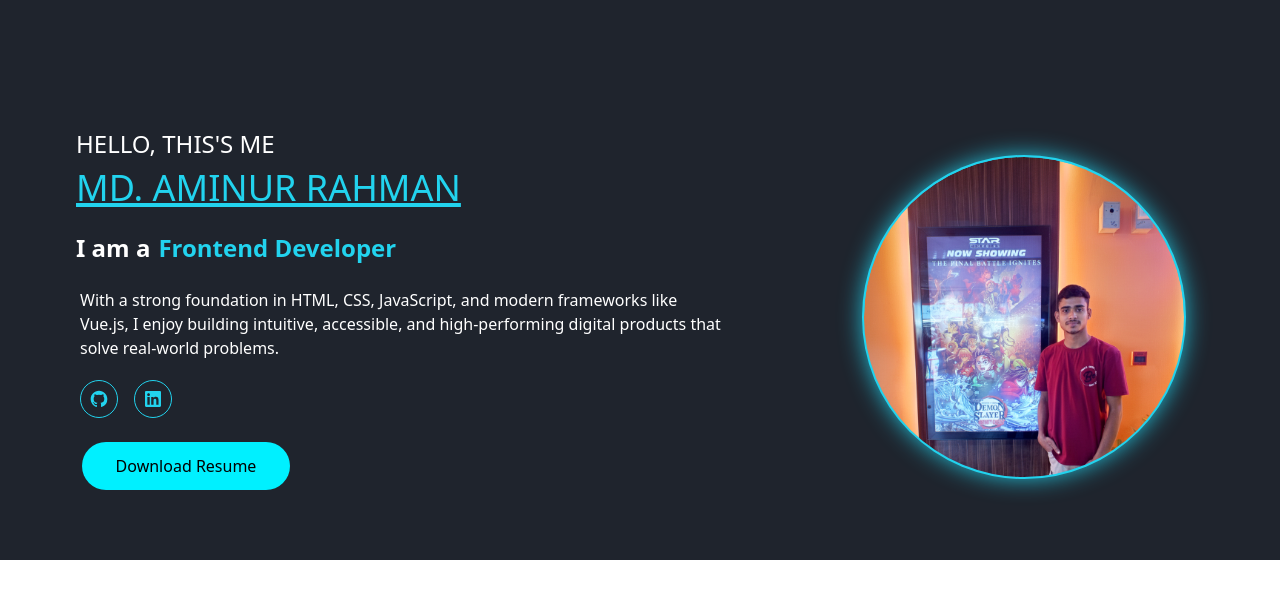
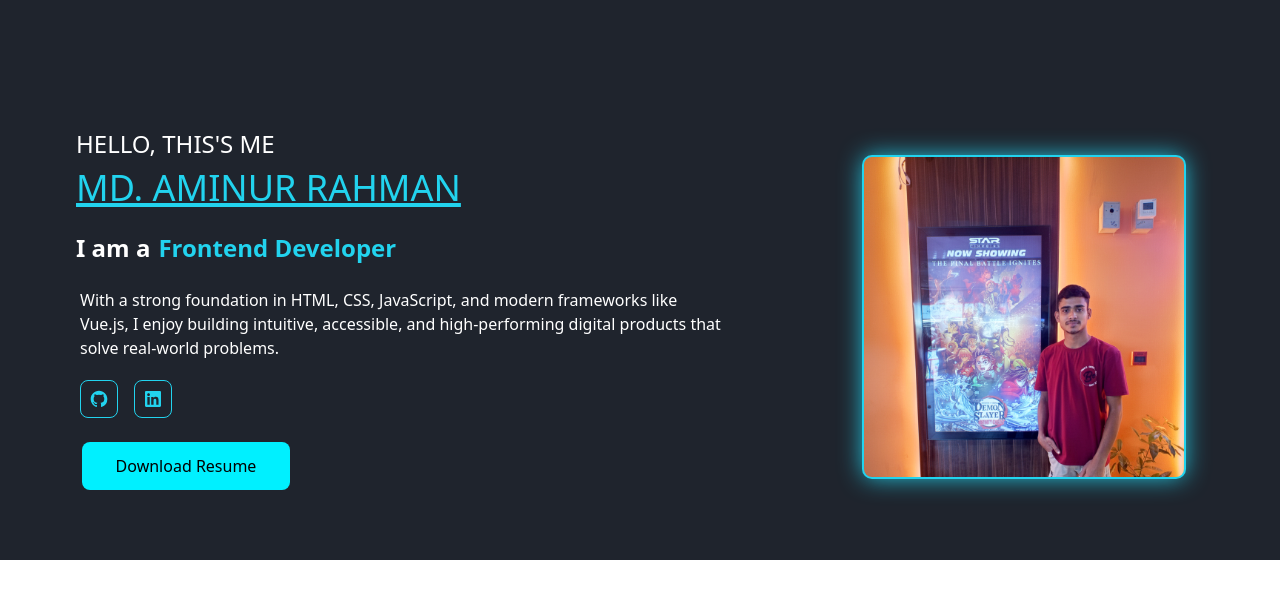
Before and after one commit to arsuhan/My-Portfolio, a Vue app: page /hero in a window 1280 px wide. Shown: the top 598 px of the page. Built offline with nearby package versions, Linux system fonts and the light colour scheme.

Commit message:
update edu

```diff
--- a/src/views/Education.vue
+++ b/src/views/Education.vue
@@ -2,7 +2,7 @@
 </script>
 
 <template>
-  <section id="education" class="py-16 bg-[#1f242d] text-white">
+  <section id="education" class="py-8 bg-[#1f242d] text-white">
     <div class="container mx-auto px-6 lg:px-28 text-center">
 
       <!-- Section Title -->
--- a/src/views/Header/Header.vue
+++ b/src/views/Header/Header.vue
@@ -59,8 +59,8 @@ onMounted(() => {
         <li><a href="#home" @click="handleLinkClick" class="transition underline text-cyan-400">Home</a></li>
         <li><a href="#about" @click="handleLinkClick" class="hover:text-cyan-400 hover:underline">About</a></li>
         <li><a href="#skill" @click="handleLinkClick" class="hover:text-cyan-400 hover:underline">Skills</a></li>
+        <li><a href="#project" @click="handleLinkClick" class="hover:text-cyan-400 hover:underline">Projects</a></li>
         <li><a href="#education" @click="handleLinkClick" class="hover:text-cyan-400 hover:underline">Education</a></li>
-        <li><a href="#project" @click="handleLinkClick" class="hover:text-cyan-400 hover:underline">Projects</a></li>
         <li><a href="#contact" @click="handleLinkClick" class="hover:text-cyan-400 hover:underline">Contact</a></li>
         <li>
           <!-- <button @click="toggleDarkMode" class="text-2xl ml-3">
@@ -96,8 +96,8 @@ onMounted(() => {
         <a href="#home" @click="handleLinkClick" class="hover:text-cyan-500">Home</a>
         <a href="#about" @click="handleLinkClick" class="hover:text-cyan-500">About</a>
         <a href="#skill" @click="handleLinkClick" class="hover:text-cyan-500">Skills</a>
+        <a href="#project" @click="handleLinkClick" class="hover:text-cyan-500">Projects</a>
         <a href="#education" @click="handleLinkClick" class="hover:text-cyan-500">Education</a>
-        <a href="#project" @click="handleLinkClick" class="hover:text-cyan-500">Projects</a>
         <a href="#contact" @click="handleLinkClick" class="hover:text-cyan-500">Contact</a>
       </div>
     </transition>
--- a/src/views/Hero.vue
+++ b/src/views/Hero.vue
@@ -45,7 +45,7 @@
             <a
               href="https://github.com/arsuhan"
               target="_blank"
-              class="text-cyan-400 border-cyan-400 hover:shadow-cyan-400 hover:text-cyan-400 border duration-500 hover:-translate-y-1.5 lg:p-2 md:p-2 p-2 rounded-full transition hover:shadow-[0_0_15px_rgba(0,0,0,0.4)]"
+              class="text-cyan-400 border-cyan-400 hover:shadow-cyan-400 hover:text-cyan-400 border duration-500 hover:-translate-y-1.5 lg:p-2 md:p-2 p-2 rounded-lg transition hover:shadow-[0_0_15px_rgba(0,0,0,0.4)]"
             >
               <svg
                 class="w-5 h-5"
@@ -83,7 +83,7 @@
             <!-- linke din -->
 
             <a href="https://www.linkedin.com/in/aminur-rahman-200366328/"
-            target="_blank" class="text-cyan-400 border-cyan-400 hover:shadow-cyan-400 hover:text-cyan-400 border duration-500 hover:-translate-y-1.5 p-2.5 rounded-full  transition hover:shadow-[0_0_15px_rgba(0,0,0,0.4)]">
+            target="_blank" class="text-cyan-400 border-cyan-400 hover:shadow-cyan-400 hover:text-cyan-400 border duration-500 hover:-translate-y-1.5 p-2.5 rounded-lg  transition hover:shadow-[0_0_15px_rgba(0,0,0,0.4)]">
               <svg class="lg:w-4 lg:h-4 xs:w-4 xs:h-4" fill="currentColor" viewBox="0 0 24 24">
                 <path d="M22.23 0H1.77C.79 0 0 .77 0 1.72v20.56C0 23.23.79 24 1.77 24H22.2c.98 0 1.8-.77 1.8-1.72V1.72C24 .77 23.2 0 22.23 0zM7.1 20.44H3.56V9H7.1v11.44zM5.34 7.52c-1.14 0-2.06-.91-2.06-2.03s.92-2.03 2.06-2.03 2.06.91 2.06 2.03-.92 2.03-2.06 2.03zM20.45 20.44h-3.53v-5.65c0-1.35-.03-3.08-1.88-3.08-1.89 0-2.18 1.47-2.18 2.99v5.74H9.33V9h3.39v1.56h.05c.47-.9 1.61-1.86 3.32-1.86 3.56 0 4.22 2.34 4.22 5.37v6.37z"/>
               </svg>
@@ -98,7 +98,7 @@
               target="_blank"
             >
               <button
-                class="w-48 md:w-52 lg:w-42 px-4 lg:px-8 py-2 md:py-3 text-black hover:shadow-cyan-400 bg-[#00f0ff] rounded-full font-medium duration-500 transition hover:shadow-[0_0_15px_rgba(0,0,0,0.4)]hover:shadow-cyan-400"
+                class="w-48 md:w-52 lg:w-42 px-4 lg:px-8 py-2 md:py-3 text-black hover:shadow-cyan-400 bg-[#00f0ff] rounded-lg font-medium duration-500 transition hover:shadow-[0_0_15px_rgba(0,0,0,0.4)]hover:shadow-cyan-400"
               >
                 Download Resume
               </button>
@@ -110,9 +110,10 @@
 
         <div class="hidden lg:flex justify-center lg:justify-end w-full duration-500 transition hover:scale-[1.03] h-[320px] -mt-6">
       <div
-         class="overflow-hidden rounded-full relative z-10 w-full max-w-[320px] bg-cyan-400 ring-2 dark:ring-cyan-400 ring-cyan-400 shadow-[0_0_25px_rgba(0,0,0,0.4)] shadow-cyan-400"
+         class="overflow-hidden rounded-lg relative z-10 w-full max-w-[320px] bg-cyan-400 ring-2 dark:ring-cyan-400 ring-cyan-400 shadow-[0_0_25px_rgba(0,0,0,0.4)] shadow-cyan-400"
         >
-        <img src="/public/images/sohan.jpg" alt="Img" class="w-full object-cover rounded-full"
+        <img src="/public/images/sohan.jpg" alt="Img" class="w-full object-cover rounded-"
+        />
         />
       </div>
         </div>
--- a/src/views/HomeView.vue
+++ b/src/views/HomeView.vue
@@ -3,8 +3,8 @@ import Header from '../views/Header/Header.vue';
 import Hero from '../views/Hero.vue';
 import About from '../views/About.vue';
 import Skills from '../views/Skills.vue';
+import Project from '../views/Project.vue';
 import Education from '../views/Education.vue';
-import Project from '../views/Project.vue';
 import Contact from '../views/Contact.vue';
 import Footer from '../views/Header/Footer.vue';
 
@@ -17,8 +17,8 @@ import Footer from '../views/Header/Footer.vue';
   <Hero />
   <About />
   <Skills />
+  <Project />
   <Education />
-  <Project />
   <Contact />
   <Footer />
 
--- a/src/views/Project.vue
+++ b/src/views/Project.vue
@@ -99,7 +99,7 @@ const states = reactive([
       <a href="https://github.com/arsuhan?tab=repositories" target="_blank">
         <button type="button"
           class="xs:mt-6 lg:mt- lg:text-lg xs:text-sm hover:bg-cyan-400 px-5 py-2 me-2 mb-2 overflow-hidden transform hover:-translate-y-2
-          shadow-white lg:px-8 xs:py-2.5 lg:py-2.5 md:py-3 text-white dark:text-black bg-[#00f0ff] shadow-[0_0_6px_rgba(0,0,0,0.4)] rounded-full font-medium transition duration-500 hover:shadow-cyan-400">
+          shadow-white lg:px-8 xs:py-2.5 lg:py-2.5 md:py-3 text-white dark:text-black bg-[#00f0ff] shadow-[0_0_6px_rgba(0,0,0,0.4)] rounded-lg font-medium transition duration-500 hover:shadow-cyan-400">
           View All Projects
         </button>
       </a>
--- a/src/views/Skills.vue
+++ b/src/views/Skills.vue
@@ -156,19 +156,19 @@ const filteredStates = computed(() => {
     <!-- Filter Buttons -->
     <div class="flex justify-center gap-4 mt-6">
       <button @click="filterType = 'all'"
-        :class="['px-6 py-2 rounded-full text-sm font-medium', filterType==='all' ? 'bg-cyan-400 text-black' : 'bg-gray-800 text-white hover:bg-cyan-600']">
+        :class="['px-6 py-2 rounded-lg text-sm font-medium', filterType==='all' ? 'bg-cyan-400 text-black' : 'bg-gray-800 text-white hover:bg-cyan-600']">
         All
       </button>
       <button @click="filterType = 'group1'"
-        :class="['px-4 py-2 rounded-full text-sm font-medium', filterType==='group1' ? 'bg-cyan-400 text-black' : 'bg-gray-800 text-white hover:bg-cyan-600']">
+        :class="['px-4 py-2 rounded-lg text-sm font-medium', filterType==='group1' ? 'bg-cyan-400 text-black' : 'bg-gray-800 text-white hover:bg-cyan-600']">
         Frontend
       </button>
       <button @click="filterType = 'group2'"
-        :class="['px-4 py-2 rounded-full text-sm font-medium', filterType==='group2' ? 'bg-cyan-400 text-black' : 'bg-gray-800 text-white hover:bg-cyan-600']">
+        :class="['px-4 py-2 rounded-lg text-sm font-medium', filterType==='group2' ? 'bg-cyan-400 text-black' : 'bg-gray-800 text-white hover:bg-cyan-600']">
         Backend
       </button>
       <button @click="filterType = 'group3'"
-        :class="['px-4 py-2 rounded-full text-sm font-medium', filterType==='group3' ? 'bg-cyan-400 text-black' : 'bg-gray-800 text-white hover:bg-cyan-600']">
+        :class="['px-4 py-2 rounded-lg text-sm font-medium', filterType==='group3' ? 'bg-cyan-400 text-black' : 'bg-gray-800 text-white hover:bg-cyan-600']">
         Tools
       </button>
     </div>
```
Also changed, not shown: src/views/Contact.vue (+6 -6 lines), public/images/lll.png (added), public/images/xxx.png (added).
